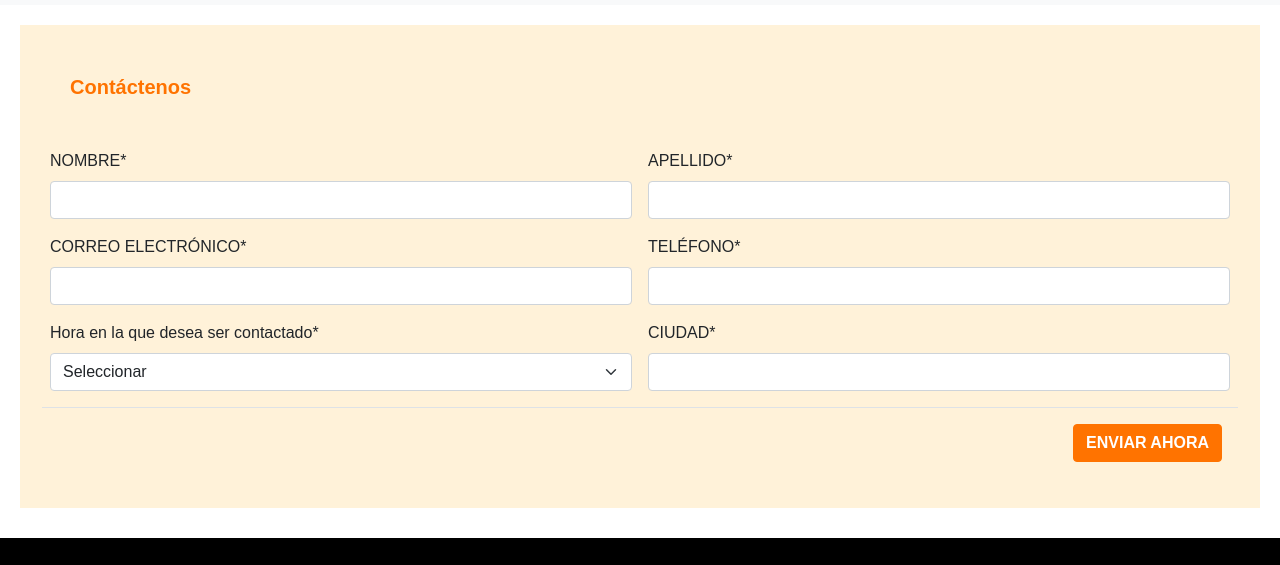
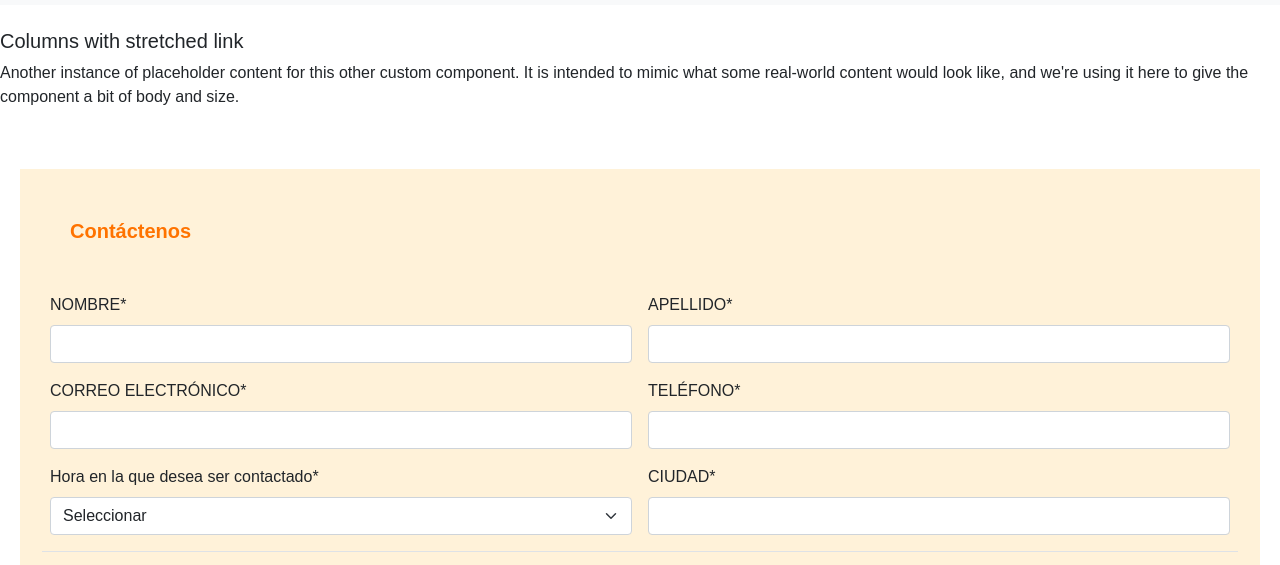
Before and after one commit to SamNorato/proyecto, a website: page secciones/Contactenos.html in a window 1280 px wide. Shown: the part 89-654 px from the top of the page. Drawn offline with nearby package versions, Linux system fonts and the light colour scheme.

Commit message:
contactenos

```diff
--- a/secciones/Contactenos.html
+++ b/secciones/Contactenos.html
@@ -45,6 +45,11 @@
               </div>
             </div>
           </nav>
+
+          <div class="col-md-12 p-4 ps-md-0">
+            <h5 class="mt-0">Columns with stretched link</h5>
+            <p>Another instance of placeholder content for this other custom component. It is intended to mimic what some real-world content would look like, and we're using it here to give the component a bit of body and size.</p>
+          </div>
 
           <div class="caja-contacto">
             <h1 class="titulo-contacto">Contáctenos</h1>
```
